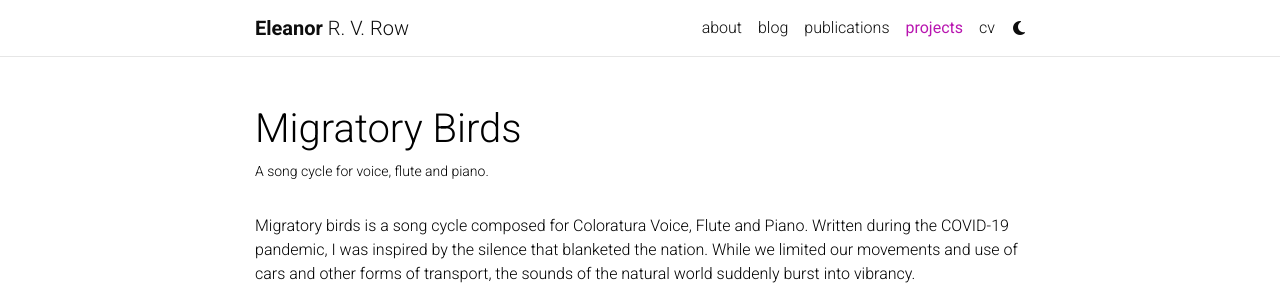
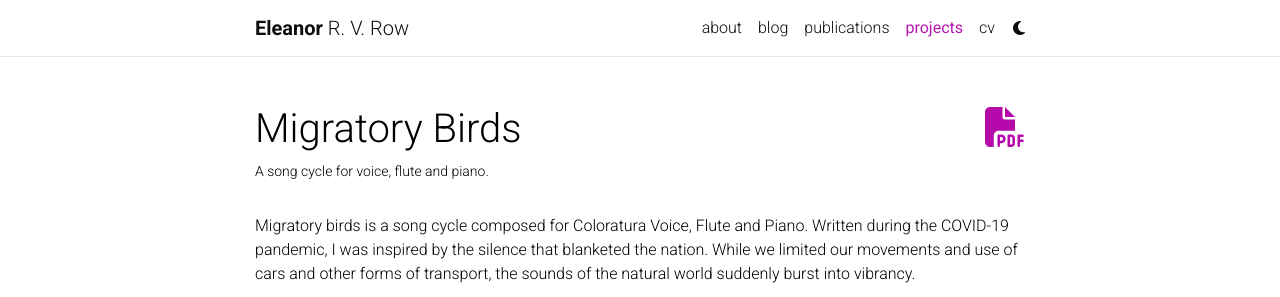
Before and after one commit to ellielikescats/ellielikescats.github.io, a Jekyll site: the page built from _projects/2_project.md, in a window 1280 px wide. Shown: the top 297 px of the page. Built offline with Jekyll 4.4.1, drawn with Linux system fonts in a browser that asks for light colours; comment, search, counter and statistics services are not loaded; a style sheet for code colours, icons or effects is not loaded.

Commit message:
more changes to composition.html

```diff
--- a/_layouts/composition.html
+++ b/_layouts/composition.html
@@ -5,17 +5,10 @@
 
 <div class="post">
 
-  <header class="post-header">
-    <h1 class="post-title">
-      {{ page.title }}
-      {% if page.pdf %}
-        <a href="{{ page.pdf | relative_url }}" target="_blank" rel="noopener noreferrer" class="float-right">
-          <i class="fa fa-file-pdf-o"></i>
-        </a>
-      {% endif %}
-    </h1>
-    <p class="post-description">{{ page.description }}</p>
-  </header>
+    <header class="post-header">
+        <h1 class="post-title">{{ page.title }} {% if page.composition_pdf %}<a href="{{ page.composition_pdf | prepend: 'assets/pdf/' | relative_url}}" target="_blank" rel="noopener noreferrer" class="float-right"><i class="fa-solid fa-file-pdf"></i></a>{% endif %}</h1>{% if page.description %}<p class="post-description">{{ page.description }}</p>{% endif %}
+    </header>
+
 
   <article>
     {{ content }}
--- a/_layouts/cv.html
+++ b/_layouts/cv.html
@@ -3,6 +3,7 @@
 ---
 <!-- _layouts/cv.html -->
 {% unless site.data.resume %}
+
 <div class="post">
 
   <header class="post-header">
--- a/_projects/2_project.md
+++ b/_projects/2_project.md
@@ -5,7 +5,7 @@
 img: assets/img/starlings-2.jpeg
 importance: 1
 category: compositions
-pdf: assets/pdf/Migratory_Birds_Song_Cycle.pdf
+composition_pdf: assets/pdf/Migratory_Birds_Song_Cycle.pdf
 ---
 Migratory birds is a song cycle composed for Coloratura Voice, Flute and Piano.
 Written during the COVID-19 pandemic, I was inspired by the silence that blanketed the nation. While we limited our movements and use of cars and other forms of transport, the sounds of the natural world suddenly burst into vibrancy.
```
